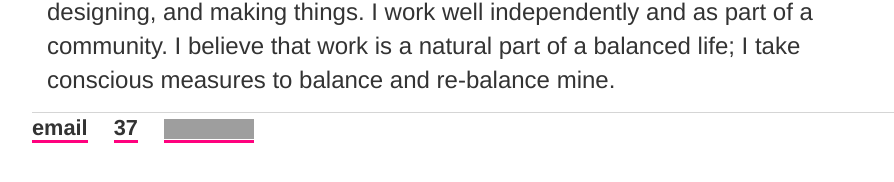
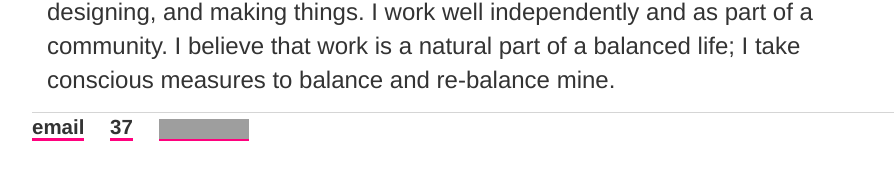
Before and after one commit to ariesti/ariesti.github.io, a Jekyll site: the page built from index.html, in a window 1280 px wide. Shown: the part 559-741 px from the top of the page, without its empty margins (160-1054 px from the left). Built offline with Jekyll 4.4.1, drawn with Linux system fonts in a browser that asks for light colours; grey boxes are pictures that could not be loaded.

Commit message:
Update main.css

```diff
--- a/css/main.css
+++ b/css/main.css
@@ -17,7 +17,7 @@
 
 ul { font-size: 1.5em; line-height: 1.4em; color: #333; }
 ul.nav { font-size: 1.6em; color: #333;}
-nav ul, footer ul { text-decoration: none; font-size: 1.7em; padding: 0px; list-style: none; font-weight: bold; }
+nav ul, footer ul { text-decoration: none; font-size: 1.6em; padding: 0px; list-style: none; font-weight: bold; }
 nav ul li, footer ul li { display: inline; margin-right: 20px; }
 
 footer { text-decoration: none; border-top: 1px solid #d5d5d5; font-size: .8em; }
```
